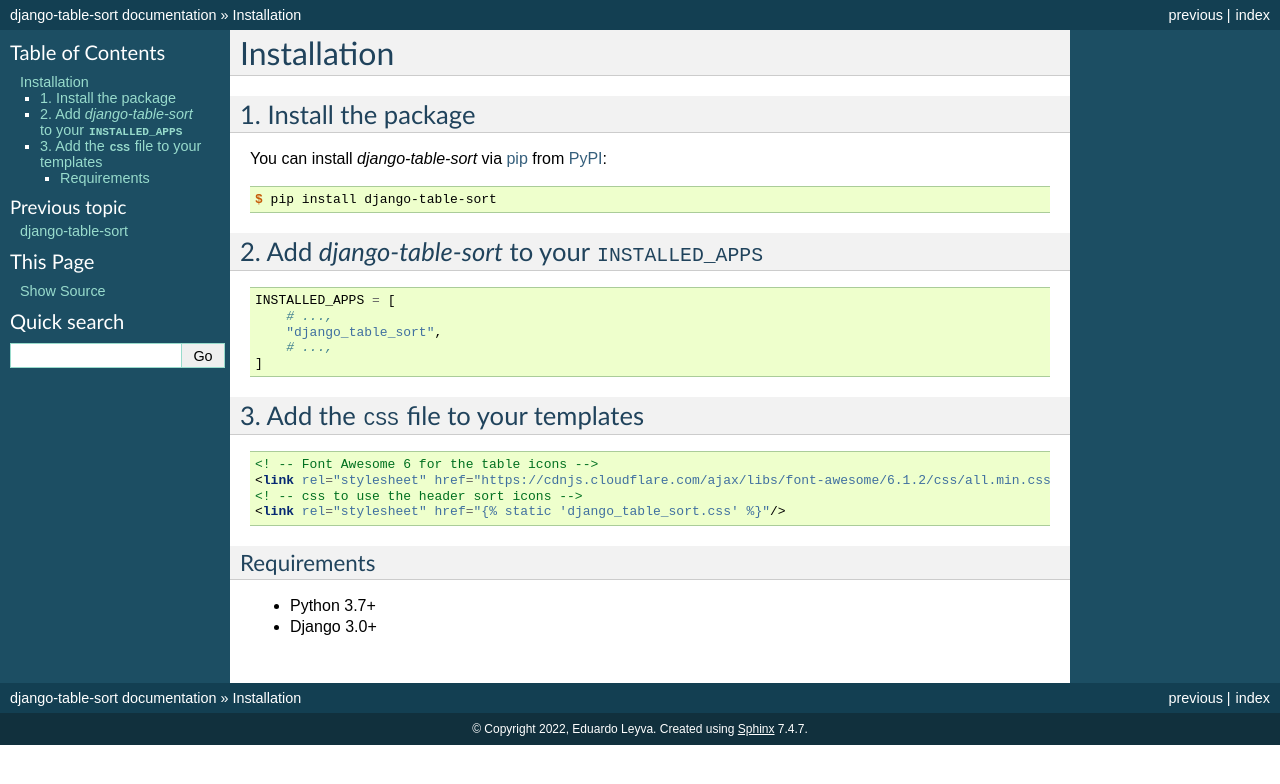
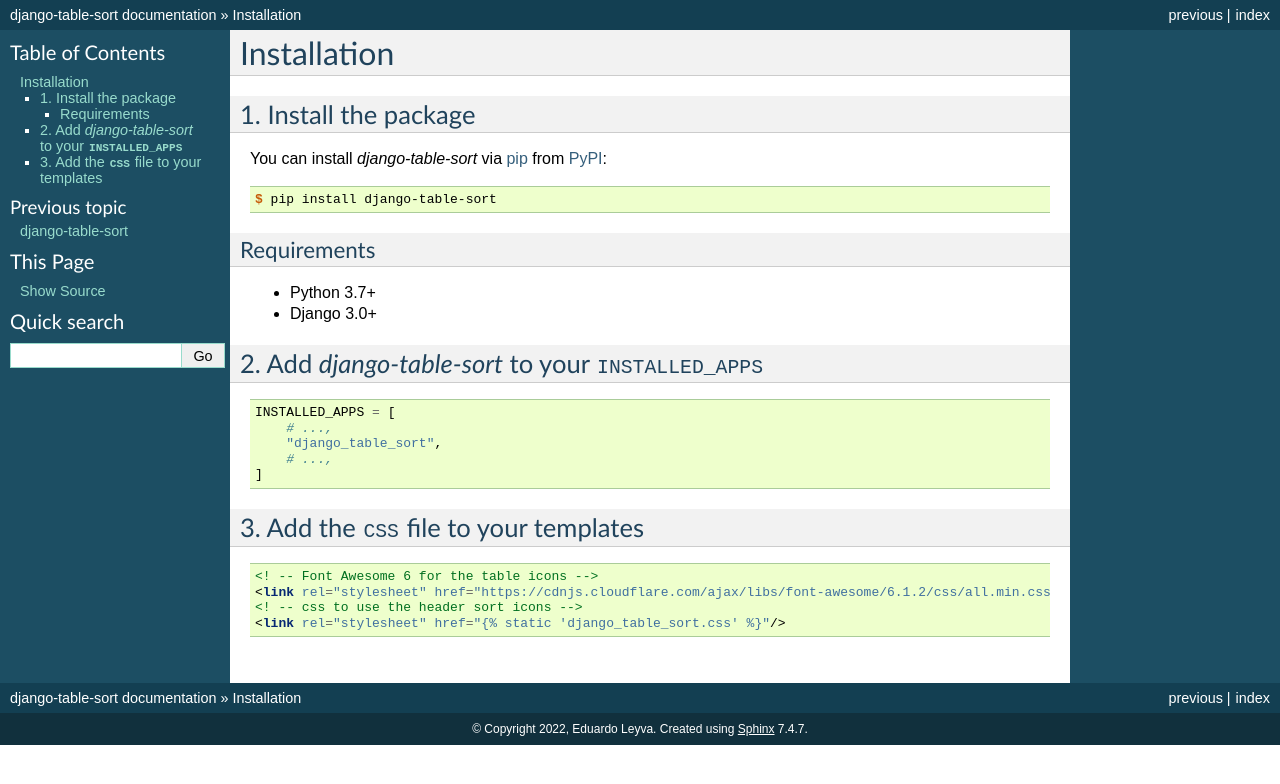
Before and after one commit to TheRealVizard/django-table-sort, a Sphinx documentation site: the page built from docs/installation.rst, in a window 1280 px wide. Shown: the top 784 px of the page. Built offline with Sphinx 7.4.7, drawn with Linux system fonts in a browser that asks for light colours; part of the change alters nothing that is shown.

```diff
--- a/docs/installation.rst
+++ b/docs/installation.rst
@@ -9,6 +9,12 @@ You can install *django-table-sort* via pip_ from PyPI_:
 .. code:: console
 
    $ pip install django-table-sort
+
+Requirements
+------------
+
+* Python 3.7+
+* Django 3.0+
 
 2. Add *django-table-sort* to your ``INSTALLED_APPS``
 ^^^^^^^^^^^^^^^^^^^^^^^^^^^^^^^^^^^^^^^^^^^^^^^^^^^^^
@@ -31,12 +37,6 @@ You can install *django-table-sort* via pip_ from PyPI_:
    <! -- css to use the header sort icons -->
    <link rel="stylesheet" href="{% static 'django_table_sort.css' %}"/>
 
-Requirements
-------------
-
-* Python 3.7+
-* Django 3.0+
-
 
 .. _PyPI: https://pypi.org/
 .. _pip: https://pip.pypa.io/
```
